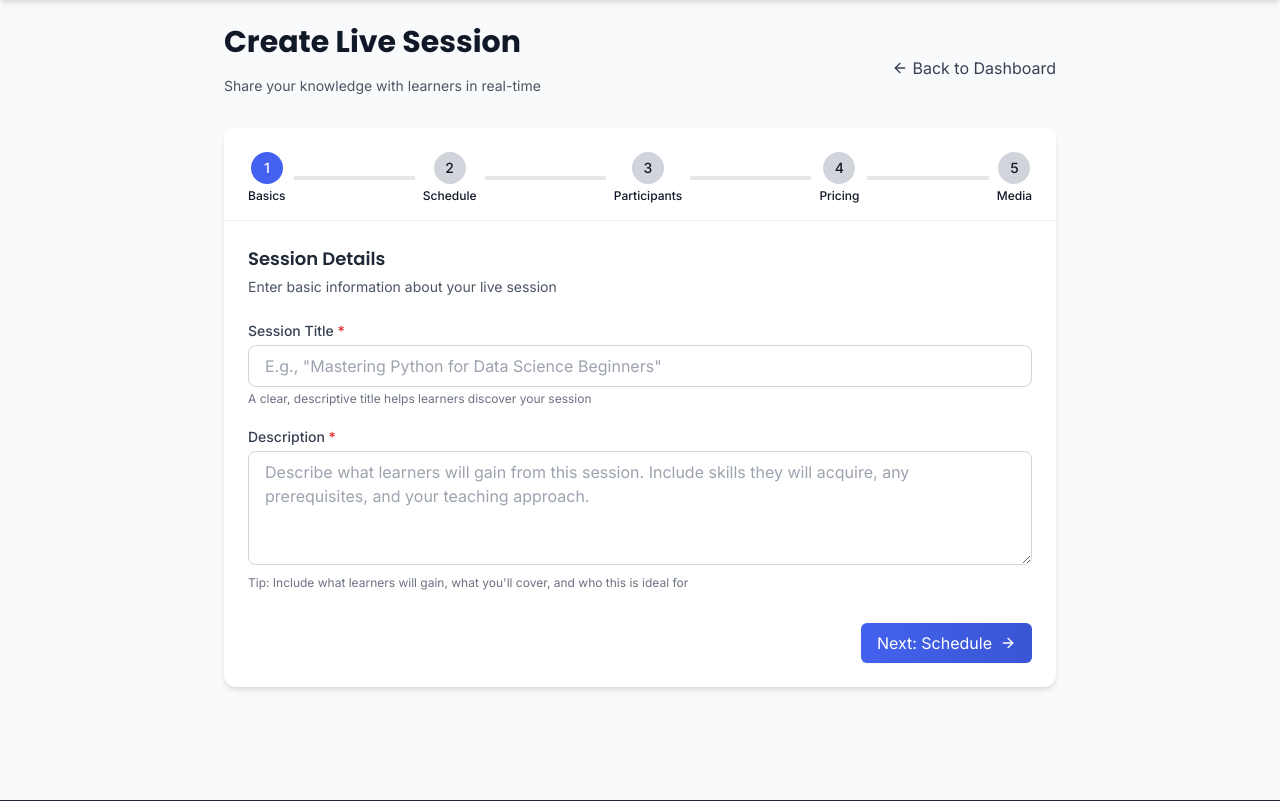
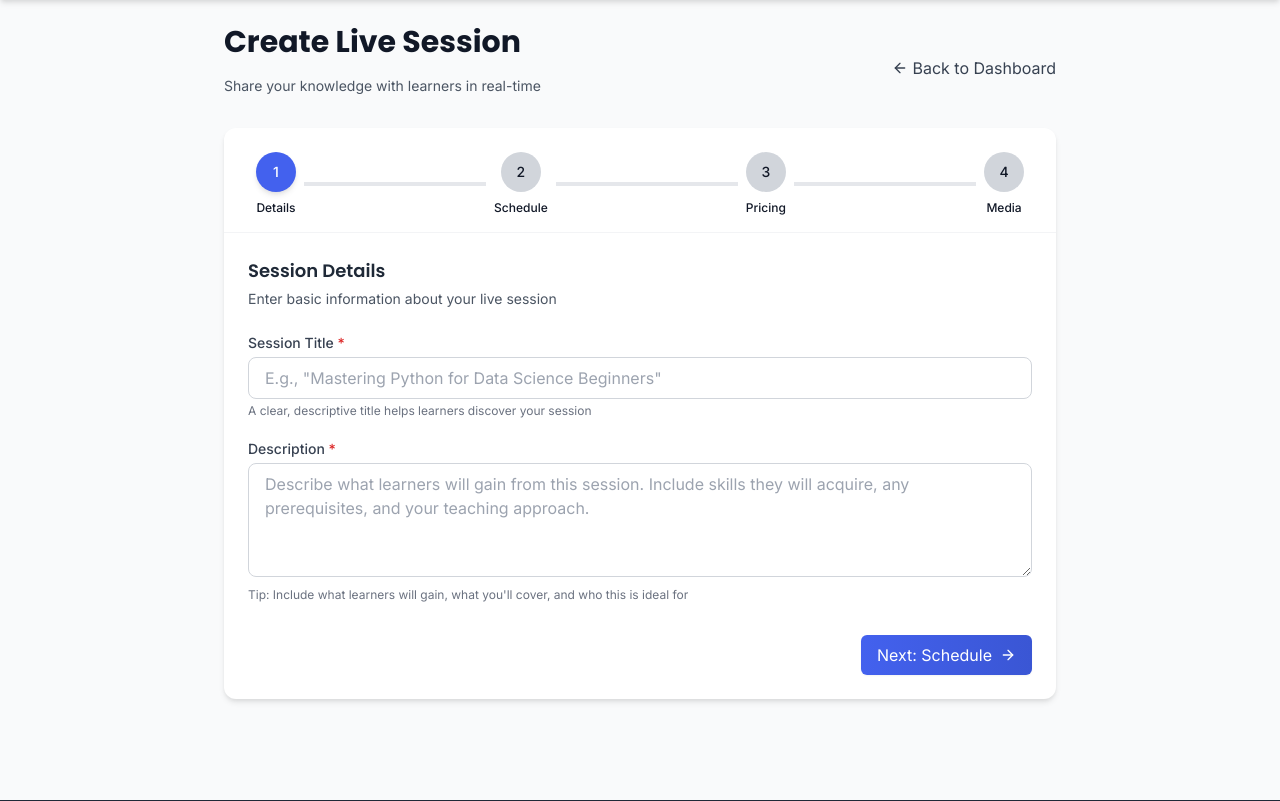
Before and after one commit to ANANDU-2000/PeerLearningPlatform, a Django app: template templates/sessions/create_session.html in a window 1280 px wide. Shown: the part 64-865 px from the top of the page. Run offline with Django 5.2, Linux system fonts and the light colour scheme; the template is opened without the code that fills it: values that come from a table or form of the project are taken from there, others are empty; some libraries are stand-ins or nearby versions.

Commit message:
Improve layout and navigation of the live session creation process
Refactors create_session.html, simplifying progress indicators, adjusting step labels, and adding max-width for better presentation.

Replit-Commit-Author: Agent
Replit-Commit-Session-Id: 7fee484c-36b1-453a-9a37-5261225a568b
Replit-Commit-Screenshot-Url: https://storage.googleapis.com/screenshot-production-us-central1/c04fd6df-be0d-492d-b2f8-d8a5ecbe079b/226f6aff-b468-4841-b4ee-035544531381.jpg

```diff
--- a/templates/sessions/create_session.html
+++ b/templates/sessions/create_session.html
@@ -88,15 +88,15 @@
 
         <!-- Session Creation Wizard -->
         <div class="bg-white shadow-md rounded-xl overflow-hidden">
-            <!-- Progress Indicators -->
+            <!-- Progress Indicators (Simplified) -->
             <div class="px-6 pt-6 pb-4">
-                <div class="flex items-center justify-between w-full">
+                <div class="flex items-center justify-between w-full max-w-3xl mx-auto">
                     <!-- Step 1 -->
                     <div class="flex flex-col items-center">
-                        <div id="step-indicator-1" class="step-indicator flex items-center justify-center h-8 w-8 rounded-full text-white bg-primary mb-1 text-sm font-medium">
+                        <div id="step-indicator-1" class="step-indicator flex items-center justify-center h-10 w-10 rounded-full text-white bg-primary mb-2 text-sm font-medium shadow-md">
                             1
                         </div>
-                        <span class="text-xs font-medium">{% trans "Basics" %}</span>
+                        <span class="text-xs font-medium">{% trans "Details" %}</span>
                     </div>
 
                     <!-- Connector 1 -->
@@ -104,7 +104,7 @@
 
                     <!-- Step 2 -->
                     <div class="flex flex-col items-center">
-                        <div id="step-indicator-2" class="step-indicator flex items-center justify-center h-8 w-8 rounded-full bg-gray-300 mb-1 text-sm font-medium">
+                        <div id="step-indicator-2" class="step-indicator flex items-center justify-center h-10 w-10 rounded-full bg-gray-300 mb-2 text-sm font-medium">
                             2
                         </div>
                         <span class="text-xs font-medium">{% trans "Schedule" %}</span>
@@ -115,10 +115,10 @@
 
                     <!-- Step 3 -->
                     <div class="flex flex-col items-center">
-                        <div id="step-indicator-3" class="step-indicator flex items-center justify-center h-8 w-8 rounded-full bg-gray-300 mb-1 text-sm font-medium">
+                        <div id="step-indicator-3" class="step-indicator flex items-center justify-center h-10 w-10 rounded-full bg-gray-300 mb-2 text-sm font-medium">
                             3
                         </div>
-                        <span class="text-xs font-medium">{% trans "Participants" %}</span>
+                        <span class="text-xs font-medium">{% trans "Pricing" %}</span>
                     </div>
 
                     <!-- Connector 3 -->
@@ -126,19 +126,8 @@
 
                     <!-- Step 4 -->
                     <div class="flex flex-col items-center">
-                        <div id="step-indicator-4" class="step-indicator flex items-center justify-center h-8 w-8 rounded-full bg-gray-300 mb-1 text-sm font-medium">
+                        <div id="step-indicator-4" class="step-indicator flex items-center justify-center h-10 w-10 rounded-full bg-gray-300 mb-2 text-sm font-medium">
                             4
-                        </div>
-                        <span class="text-xs font-medium">{% trans "Pricing" %}</span>
-                    </div>
-
-                    <!-- Connector 4 -->
-                    <div class="step-connector w-full h-1 bg-gray-200 mx-2" id="step-connector-4"></div>
-
-                    <!-- Step 5 -->
-                    <div class="flex flex-col items-center">
-                        <div id="step-indicator-5" class="step-indicator flex items-center justify-center h-8 w-8 rounded-full bg-gray-300 mb-1 text-sm font-medium">
-                            5
                         </div>
                         <span class="text-xs font-medium">{% trans "Media" %}</span>
                     </div>
@@ -279,17 +268,17 @@
                             {% trans "Previous" %}
                         </button>
                         <button type="button" class="next-step button-primary py-2 px-4 rounded-md text-white shadow-sm focus:outline-none focus:ring-2 focus:ring-offset-2 focus:ring-primary transition-all duration-200 hover:shadow-md flex items-center">
-                            {% trans "Next: Participants" %}
+                            {% trans "Next: Pricing" %}
                             <i data-feather="arrow-right" class="h-4 w-4 ml-2"></i>
                         </button>
                     </div>
                 </div>
 
-                <!-- Step 3: Session Format -->
+                <!-- Step 3: Pricing -->
                 <div class="wizard-step" id="step-3">
                     <div class="mb-6">
-                        <h3 class="text-lg font-semibold text-gray-800 mb-1">{% trans "Session Format" %}</h3>
-                        <p class="text-sm text-gray-600">{% trans "Your session details and format" %}</p>
+                        <h3 class="text-lg font-semibold text-gray-800 mb-1">{% trans "Session Pricing & Format" %}</h3>
+                        <p class="text-sm text-gray-600">{% trans "Set your session format and pricing details" %}</p>
                     </div>
 
                     <!-- One-on-One Session Information -->
@@ -326,26 +315,6 @@
                         <p class="mt-1 text-xs text-gray-500">
                             {% trans "Tags help learners find your session. Separate with commas (e.g., Python, Web Development)" %}
                         </p>
-                    </div>
-
-                    <!-- Step Navigation -->
-                    <div class="mt-8 flex justify-between">
-                        <button type="button" class="prev-step py-2 px-4 border border-gray-300 rounded-md text-gray-700 bg-white hover:bg-gray-50 focus:outline-none focus:ring-2 focus:ring-offset-2 focus:ring-primary transition-all duration-200 flex items-center">
-                            <i data-feather="arrow-left" class="h-4 w-4 mr-2"></i>
-                            {% trans "Previous" %}
-                        </button>
-                        <button type="button" class="next-step button-primary py-2 px-4 rounded-md text-white shadow-sm focus:outline-none focus:ring-2 focus:ring-offset-2 focus:ring-primary transition-all duration-200 hover:shadow-md flex items-center">
-                            {% trans "Next: Pricing" %}
-                            <i data-feather="arrow-right" class="h-4 w-4 ml-2"></i>
-                        </button>
-                    </div>
-                </div>
-
-                <!-- Step 4: Pricing -->
-                <div class="wizard-step" id="step-4">
-                    <div class="mb-6">
-                        <h3 class="text-lg font-semibold text-gray-800 mb-1">{% trans "Session Pricing" %}</h3>
-                        <p class="text-sm text-gray-600">{% trans "Set the price for your live session" %}</p>
                     </div>
 
                     <!-- Price Options -->
@@ -412,6 +381,26 @@
                         <p class="mt-1 text-sm text-red-600">{{ form.is_free.errors }}</p>
                     {% endif %}
 
+                    <!-- Step Navigation -->
+                    <div class="mt-8 flex justify-between">
+                        <button type="button" class="prev-step py-2 px-4 border border-gray-300 rounded-md text-gray-700 bg-white hover:bg-gray-50 focus:outline-none focus:ring-2 focus:ring-offset-2 focus:ring-primary transition-all duration-200 flex items-center">
+                            <i data-feather="arrow-left" class="h-4 w-4 mr-2"></i>
+                            {% trans "Previous" %}
+                        </button>
+                        <button type="button" class="next-step button-primary py-2 px-4 rounded-md text-white shadow-sm focus:outline-none focus:ring-2 focus:ring-offset-2 focus:ring-primary transition-all duration-200 hover:shadow-md flex items-center">
+                            {% trans "Next: Media" %}
+                            <i data-feather="arrow-right" class="h-4 w-4 ml-2"></i>
+                        </button>
+                    </div>
+                </div>
+
+                <!-- Step 4: Media -->
+                <div class="wizard-step" id="step-4">
+                    <div class="mb-6">
+                        <h3 class="text-lg font-semibold text-gray-800 mb-1">{% trans "Session Media" %}</h3>
+                        <p class="text-sm text-gray-600">{% trans "Add an image to make your session more appealing" %}</p>
+                    </div>
+
                     <!-- SEO Keywords -->
                     <div class="mb-5">
                         <label for="{{ form.seo_keywords.id_for_label }}" class="block text-sm font-medium text-gray-700 mb-1">
@@ -430,24 +419,27 @@
                             {% trans "Previous" %}
                         </button>
                         <button type="button" class="next-step button-primary py-2 px-4 rounded-md text-white shadow-sm focus:outline-none focus:ring-2 focus:ring-offset-2 focus:ring-primary transition-all duration-200 hover:shadow-md flex items-center">
-                            {% trans "Next: Media" %}
+                            {% trans "Next: Final Review" %}
                             <i data-feather="arrow-right" class="h-4 w-4 ml-2"></i>
                         </button>
                     </div>
                 </div>
 
-                <!-- Step 5: Media & Final Details -->
+                <!-- Step 5: Final Review -->
                 <div class="wizard-step" id="step-5">
                     <div class="mb-6">
-                        <h3 class="text-lg font-semibold text-gray-800 mb-1">{% trans "Session Media" %}</h3>
-                        <p class="text-sm text-gray-600">{% trans "Add an image to make your session more appealing" %}</p>
+                        <h3 class="text-lg font-semibold text-gray-800 mb-1">{% trans "Final Review" %}</h3>
+                        <p class="text-sm text-gray-600">{% trans "Review your session details and create your live session" %}</p>
                     </div>
 
                     <!-- Thumbnail Selection -->
                     <div class="bg-gray-50 p-5 rounded-lg border border-gray-200 mb-6">
-                        <label class="block text-sm font-medium text-gray-700 mb-3">
-                            {% trans "Choose a Thumbnail" %}
-                        </label>
+                        <div class="flex justify-between items-center mb-3">
+                            <label class="block text-sm font-medium text-gray-700">
+                                {% trans "Choose a Thumbnail" %}
+                            </label>
+                            <p class="text-xs text-primary">{% trans "A great thumbnail can increase bookings by up to 30%" %}</p>
+                        </div>
 
                         <div class="grid grid-cols-2 sm:grid-cols-4 gap-4 mb-4">
                             <!-- Preset thumbnails -->
```
Also changed, not shown: attached_assets/image_1745985083026.png (added).
